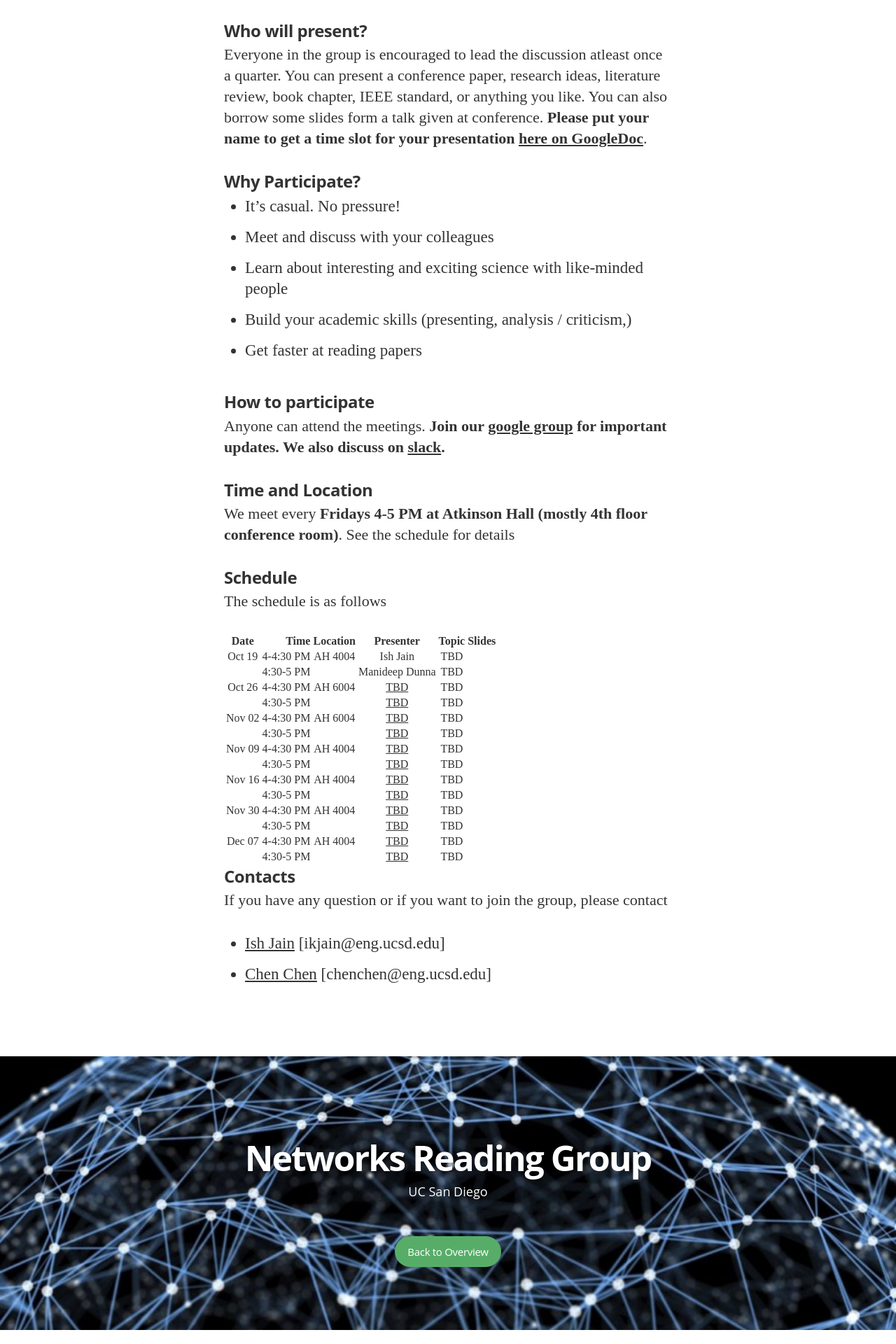
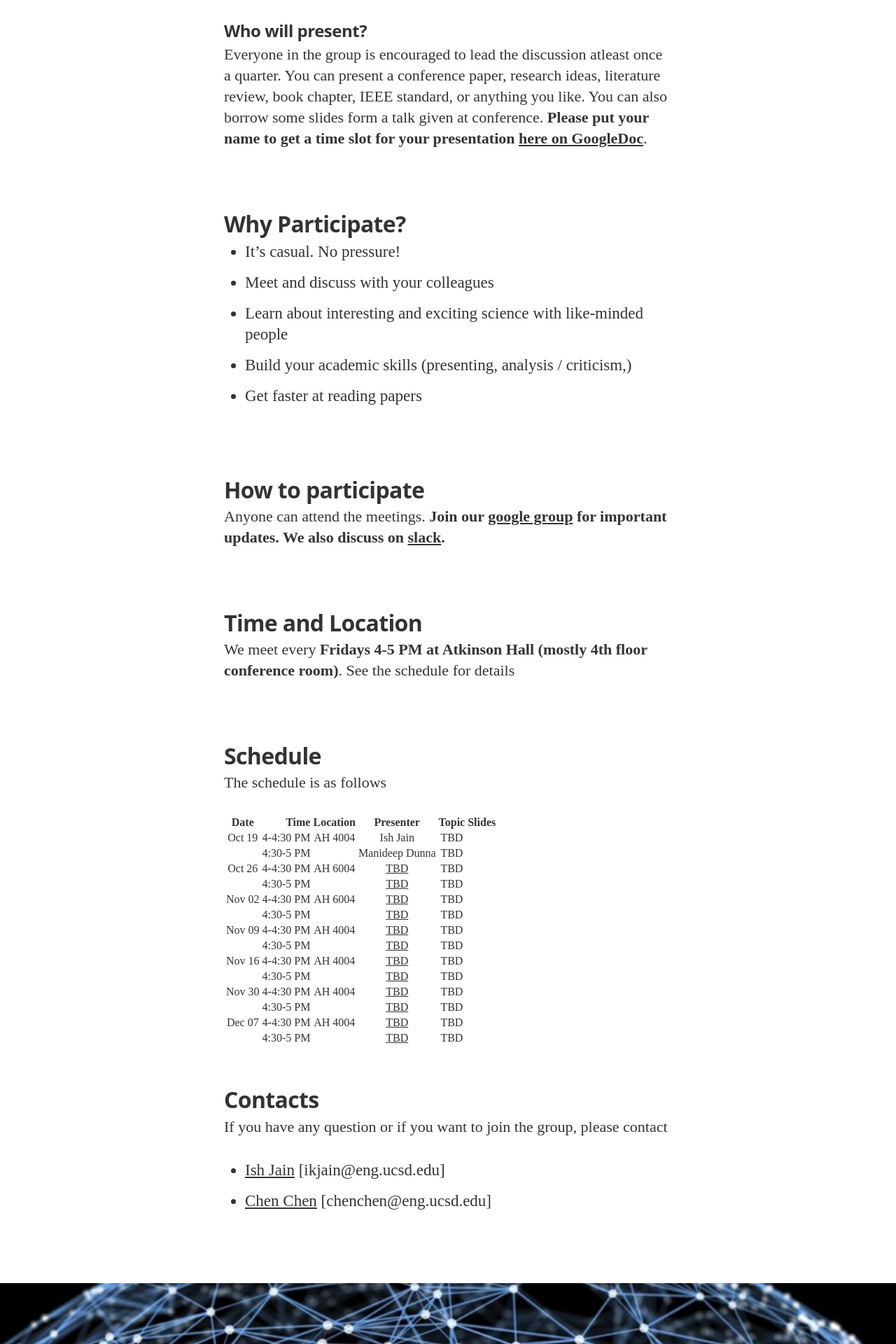
Before and after one commit to nrgucsd/nrgucsd.github.io, a Jekyll site: the page built from _posts/2018-09-01-Reading-Fall2018.markdown, in a window 1280 px wide. Shown: the part 1152-3072 px from the top of the page at 70% size. Built offline with Jekyll 4.4.1, drawn with Linux system fonts in a browser that asks for light colours; nearby versions of some CDN libraries; some web fonts are replaced.

```diff
--- a/_posts/2018-09-01-Reading-Fall2018.markdown
+++ b/_posts/2018-09-01-Reading-Fall2018.markdown
@@ -12,7 +12,7 @@ This group is for people interested in the areas of communication networks and n
 Everyone in the group is encouraged to lead the discussion atleast once a quarter. You can present a conference paper, research ideas, literature review, book chapter, IEEE standard, or anything you like. You can also borrow some slides form a talk given at conference.
 **Please put your name to get a time slot for your presentation [here on GoogleDoc][GDrive]**.
 
-### Why Participate?
+## Why Participate?
 
 * It’s casual. No pressure!
 * Meet and discuss with your colleagues
@@ -20,16 +20,16 @@ Everyone in the group is encouraged to lead the discussion atleast once a quarte
 * Build your academic skills (presenting, analysis / criticism,)
 * Get faster at reading papers
 
-### How to participate
+## How to participate
 
 Anyone can attend the meetings.
 **Join our [google group](https://groups.google.com/forum/#!forum/nrgucsd) for important updates. We also discuss on [slack](https://join.slack.com/t/nrgucsd/signup).**
 
-### Time and Location
+## Time and Location
 
 We meet every **Fridays 4-5 PM at Atkinson Hall (mostly 4th floor conference room)**. See the schedule for details
 
-### Schedule
+## Schedule
 
 The schedule is as follows
 
@@ -50,8 +50,7 @@ The schedule is as follows
 | Dec 07    | 4-4:30 PM  | AH 4004  | [TBD][GDrive]      | TBD    |        |
 |           | 4:30-5 PM  |          | [TBD][GDrive]      | TBD    |        |
 
-
-### Contacts
+## Contacts
 If you have any question or if you want to join the group, please contact
 - [Ish Jain](https://ishjain.github.io/) [ikjain@eng.ucsd.edu]
 - [Chen Chen](http://cseweb.ucsd.edu/~chc004/) [chenchen@eng.ucsd.edu]
```
